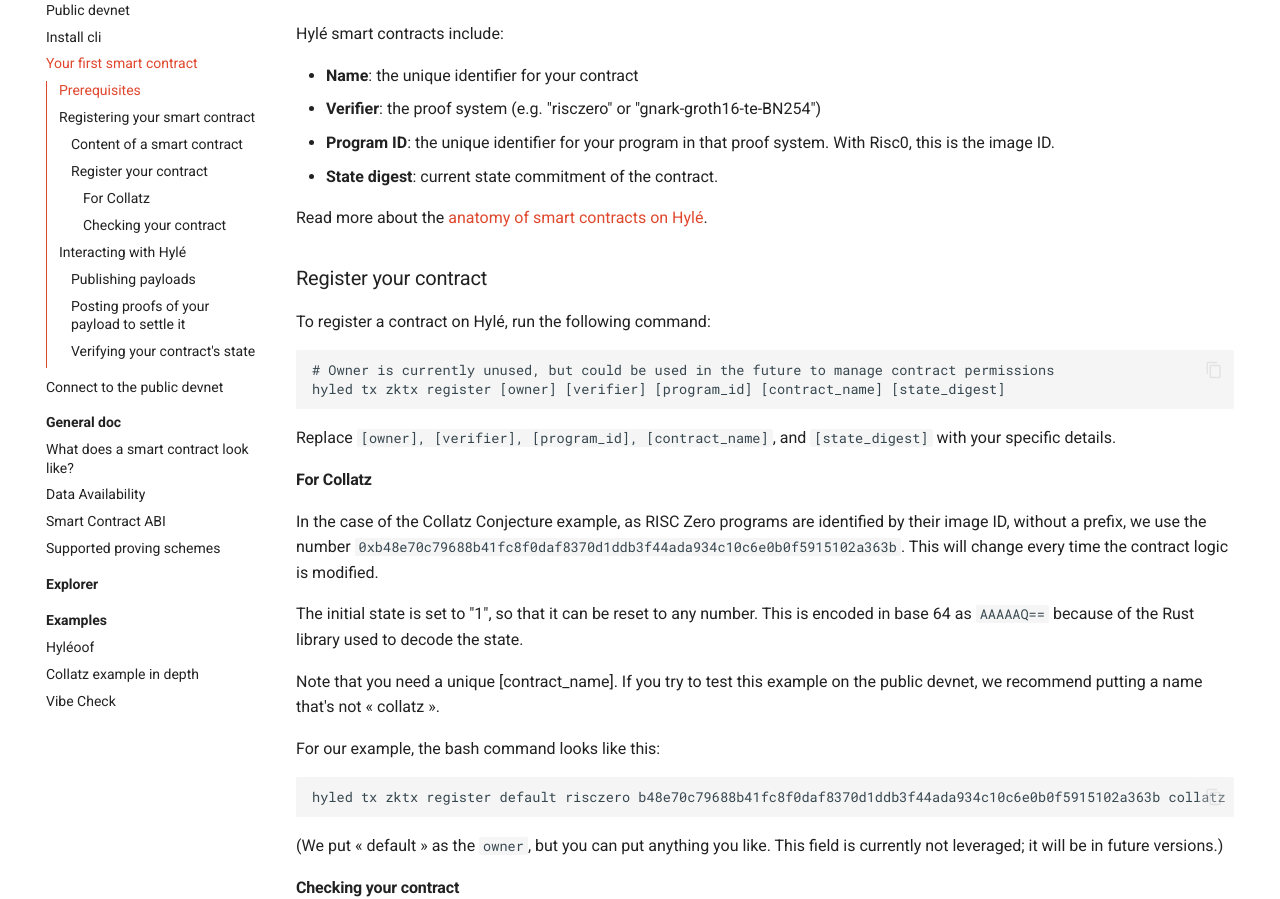
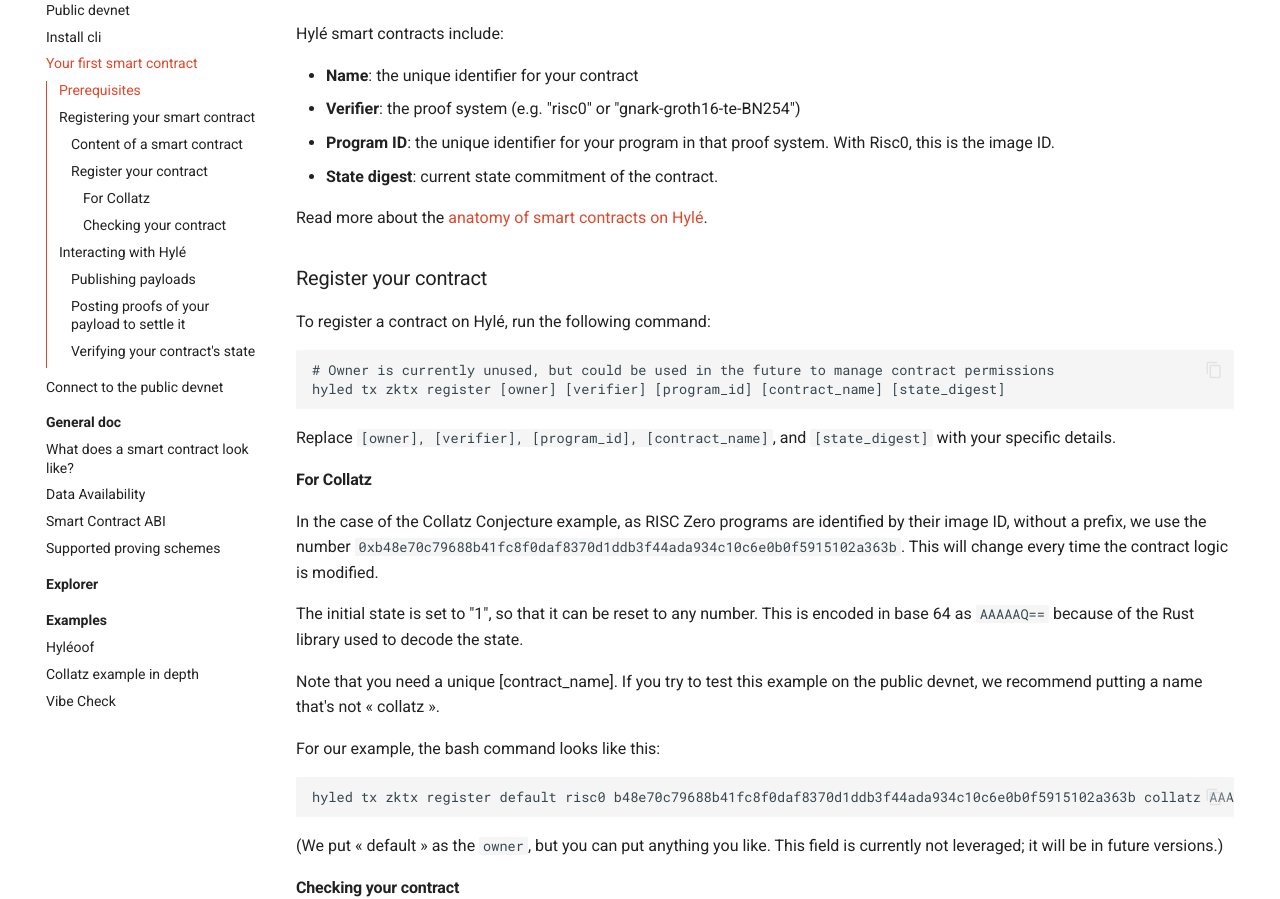
Before and after one commit to Hyle-org/devhub-hyle, an MkDocs documentation site: the page built from docs/developers/getting-started/your-first-smart-contract.md, in a window 1280 px wide and 1400 px high, scrolled down 499 px. Shown: the part 161-1060 px from the top of the window. Built offline with MkDocs 1.6.1 and Material for MkDocs 9.7.7, drawn with Linux system fonts in a browser that asks for light colours; comment, search, counter and statistics services are not loaded.

Commit message:
risczero -> risc0

````diff
--- a/docs/developers/getting-started/your-first-smart-contract.md
+++ b/docs/developers/getting-started/your-first-smart-contract.md
@@ -19,7 +19,7 @@
 Hylé smart contracts include:
 
 - **Name**: the unique identifier for your contract
-- **Verifier**: the proof system (e.g. "risczero" or "gnark-groth16-te-BN254")
+- **Verifier**: the proof system (e.g. "risc0" or "gnark-groth16-te-BN254")
 - **Program ID**: the unique identifier for your program in that proof system. With Risc0, this is the image ID.
 - **State digest**: current state commitment of the contract.
 
@@ -47,7 +47,7 @@
 For our example, the bash command looks like this:
 
 ```bash
-hyled tx zktx register default risczero b48e70c79688b41fc8f0daf8370d1ddb3f44ada934c10c6e0b0f5915102a363b collatz AAAAAQ==
+hyled tx zktx register default risc0 b48e70c79688b41fc8f0daf8370d1ddb3f44ada934c10c6e0b0f5915102a363b collatz AAAAAQ==
 ```
 
 (We put « default » as the `owner`, but you can put anything you like. This field is currently not leveraged; it will be in future versions.)
````
